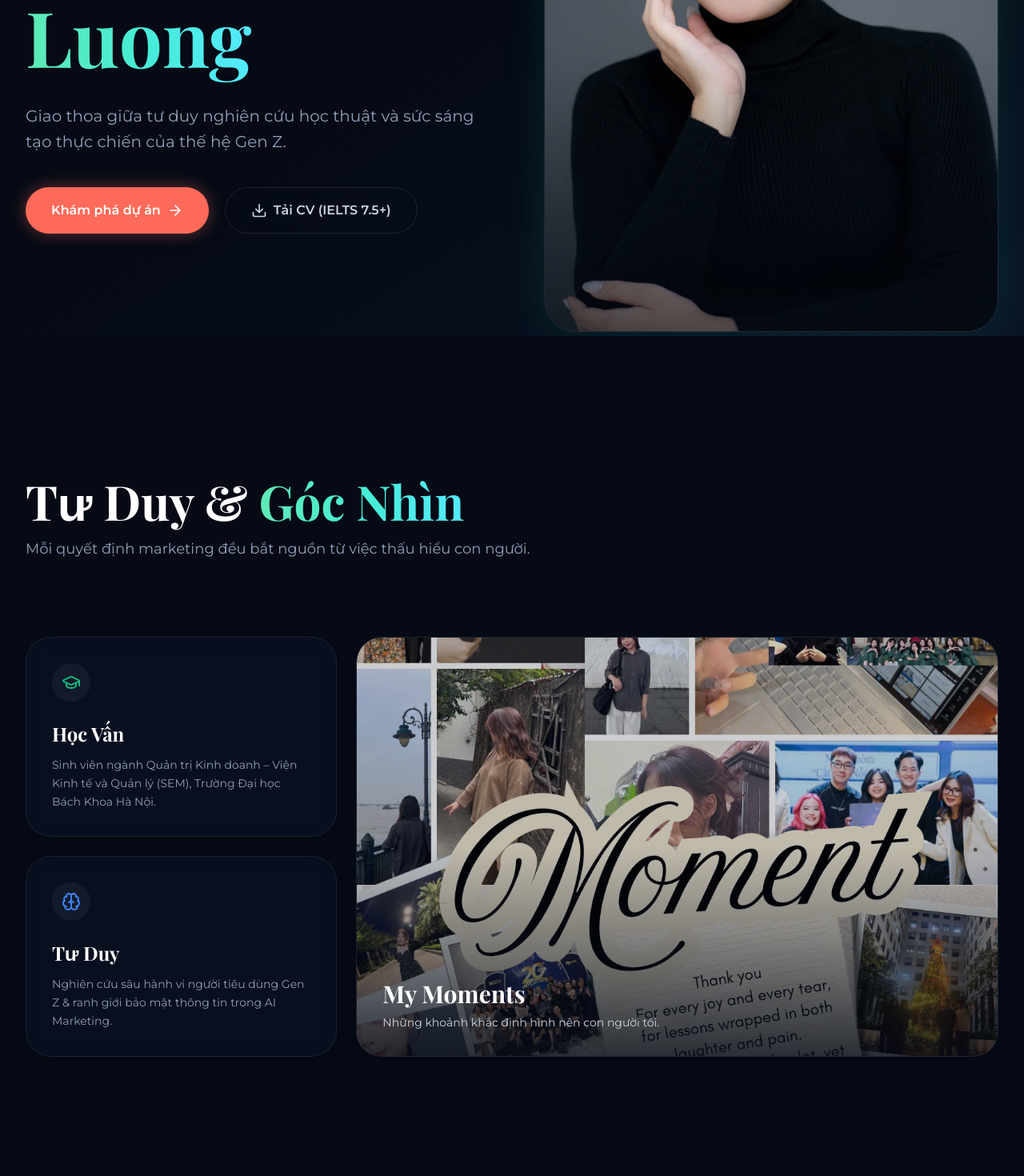
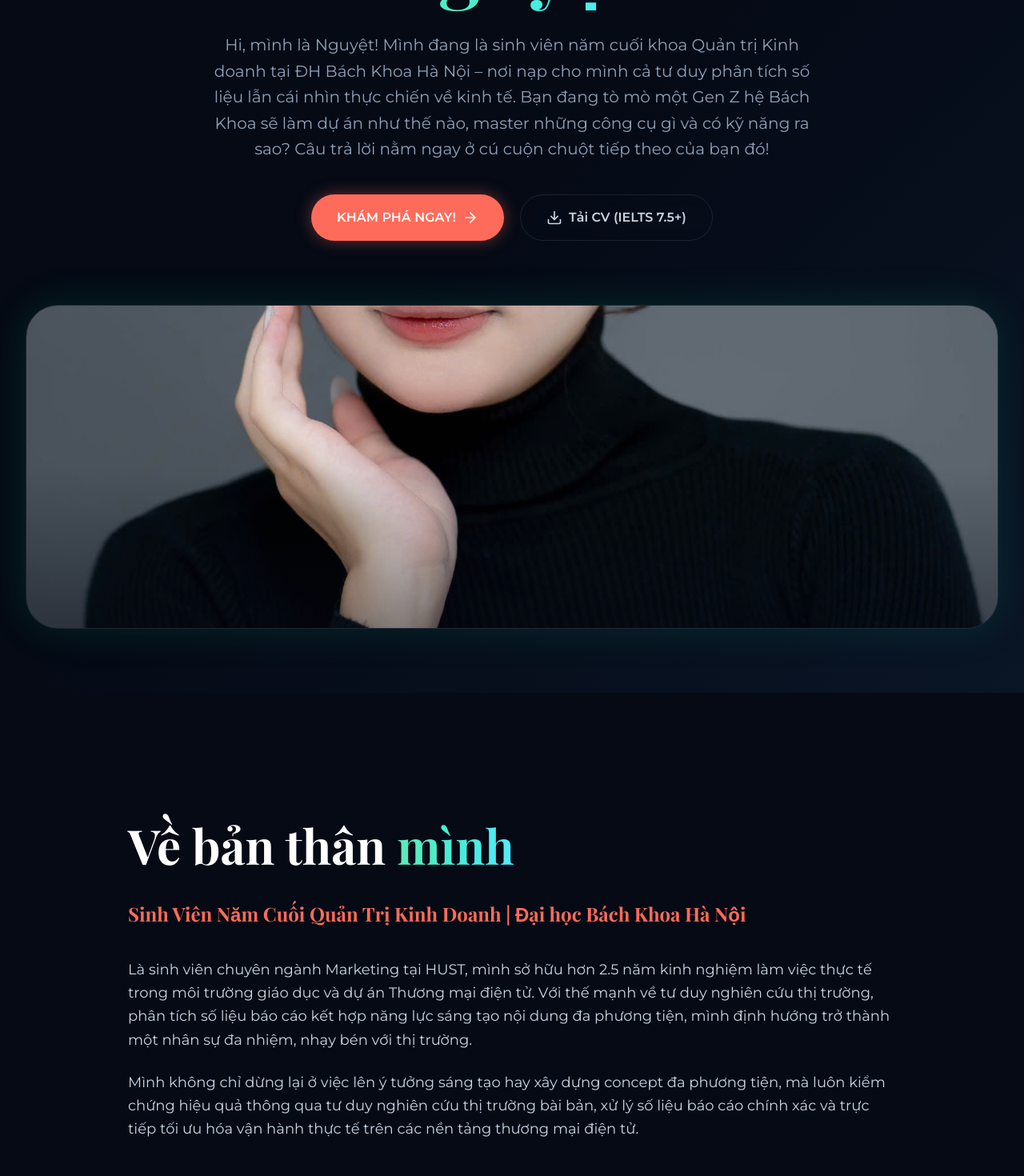
Before and after one commit to uncletanh/Nguyet-Portfolio, a Next.js app: page / in a window 1280 px wide. Shown: the part 380-1850 px from the top of the page at 80% size. Built offline with nearby package versions, Linux system fonts and the light colour scheme.

Commit message:
Update content, add Biography and Moments sections, rearrange layout

```diff
--- a/src/app/page.tsx
+++ b/src/app/page.tsx
@@ -1,6 +1,8 @@
 import HeroSection from "@/components/HeroSection";
+import Biography from "@/components/Biography";
 import AboutMe from "@/components/AboutMe";
 import ExperienceTimeline from "@/components/ExperienceTimeline";
+import Moments from "@/components/Moments";
 import ProjectsGrid from "@/components/ProjectsGrid";
 import ContactFooter from "@/components/ContactFooter";
 
@@ -8,8 +10,10 @@ export default function Home() {
   return (
     <main className="flex flex-col gap-12 md:gap-20 overflow-hidden w-full">
       <HeroSection />
+      <Biography />
       <AboutMe />
       <ExperienceTimeline />
+      <Moments />
       <ProjectsGrid />
       <ContactFooter />
     </main>
--- a/src/components/AboutMe.tsx
+++ b/src/components/AboutMe.tsx
@@ -7,70 +7,49 @@ import Image from "next/image";
 export default function AboutMe() {
   return (
     <section className="py-24 px-4 md:px-8 max-w-7xl mx-auto w-full relative z-10">
-      <div className="mb-16 md:mb-24">
+      <div className="mb-16 md:mb-24 text-center md:text-left">
         <h2 className="text-4xl md:text-5xl lg:text-6xl font-serif font-bold text-white mb-4">
-          Tư Duy & <span className="heading-aurora">Góc Nhìn</span>
+          Kỹ Năng & <span className="heading-aurora">Chuyên Môn</span>
         </h2>
-        <p className="text-slate-400 text-lg max-w-2xl font-sans">
-          Mỗi quyết định marketing đều bắt nguồn từ việc thấu hiểu con người.
+        <p className="text-slate-400 text-lg max-w-2xl font-sans mx-auto md:mx-0">
+          Cân bằng giữa sự thăng hoa của sáng tạo và tính chính xác của dữ liệu.
         </p>
       </div>
 
-      <div className="grid grid-cols-1 md:grid-cols-3 md:grid-rows-2 gap-6 auto-rows-[300px]">
-        {/* Box 1: Học vấn */}
+      <div className="grid grid-cols-1 md:grid-cols-2 gap-8 auto-rows-[300px]">
+        {/* Box 1: Sáng tạo */}
         <motion.div
           initial={{ opacity: 0, y: 20 }}
           whileInView={{ opacity: 1, y: 0 }}
           viewport={{ once: true }}
-          className="bento-box p-8 md:col-span-1 md:row-span-1 flex flex-col justify-between group"
+          className="bento-box p-10 flex flex-col justify-between group"
         >
-          <div className="w-12 h-12 rounded-full bg-white/5 flex items-center justify-center text-[#10B981] mb-6 group-hover:scale-110 transition-transform">
-            <GraduationCap size={24} />
+          <div className="w-14 h-14 rounded-full bg-white/5 flex items-center justify-center text-[#10B981] mb-6 group-hover:scale-110 transition-transform">
+            <Palette size={28} />
           </div>
           <div>
-            <h3 className="text-2xl font-serif font-bold text-white mb-3">Học Vấn</h3>
-            <p className="text-slate-400 font-sans text-sm leading-relaxed">
-              Sinh viên ngành Quản trị Kinh doanh – Viện Kinh tế và Quản lý (SEM), Trường Đại học Bách Khoa Hà Nội.
+            <h3 className="text-3xl font-serif font-bold text-white mb-4">Sáng Tạo Đa Phương Tiện</h3>
+            <p className="text-slate-400 font-sans text-base md:text-lg leading-relaxed">
+              Chủ động lên ý tưởng concept, thiết kế banner/poster và sản xuất video ngắn (Canva, CapCut) phục vụ trực tiếp cho các chiến dịch Marketing và dự án bán hàng thực chiến.
             </p>
           </div>
         </motion.div>
 
-        {/* Box 2: Ảnh Collage */}
-        <motion.div
-          initial={{ opacity: 0, y: 20 }}
-          whileInView={{ opacity: 1, y: 0 }}
-          viewport={{ once: true }}
-          transition={{ delay: 0.1 }}
-          className="bento-box md:col-span-2 md:row-span-2 relative group p-0"
-        >
-          <Image
-            src="/images/img-2.jpg"
-            alt="My Moments"
-            fill
-            className="object-cover transition-transform duration-700 group-hover:scale-105 opacity-80 group-hover:opacity-100"
-          />
-          <div className="absolute inset-0 bg-gradient-to-t from-[#050A15] via-transparent to-transparent opacity-80" />
-          <div className="absolute bottom-8 left-8 right-8">
-            <h3 className="text-3xl font-serif font-bold text-white mb-2">My Moments</h3>
-            <p className="text-slate-300 font-sans text-sm">Những khoảnh khắc định hình nên con người tôi.</p>
-          </div>
-        </motion.div>
-
-        {/* Box 3: Tư duy cốt lõi */}
+        {/* Box 2: Phân tích */}
         <motion.div
           initial={{ opacity: 0, y: 20 }}
           whileInView={{ opacity: 1, y: 0 }}
           viewport={{ once: true }}
           transition={{ delay: 0.2 }}
-          className="bento-box p-8 md:col-span-1 md:row-span-1 flex flex-col justify-between group"
+          className="bento-box p-10 flex flex-col justify-between group"
         >
-          <div className="w-12 h-12 rounded-full bg-white/5 flex items-center justify-center text-[#3B82F6] mb-6 group-hover:scale-110 transition-transform">
-            <Brain size={24} />
+          <div className="w-14 h-14 rounded-full bg-white/5 flex items-center justify-center text-[#3B82F6] mb-6 group-hover:scale-110 transition-transform">
+            <Brain size={28} />
           </div>
           <div>
-            <h3 className="text-2xl font-serif font-bold text-white mb-3">Tư Duy</h3>
-            <p className="text-slate-400 font-sans text-sm leading-relaxed">
-              Nghiên cứu sâu hành vi người tiêu dùng Gen Z & ranh giới bảo mật thông tin trong AI Marketing.
+            <h3 className="text-3xl font-serif font-bold text-white mb-4">Phân Tích & Tối Ưu</h3>
+            <p className="text-slate-400 font-sans text-base md:text-lg leading-relaxed">
+              Thành thạo khai thác dữ liệu báo cáo (Excel, SPSS, Power BI), quản lý thông tin nhanh chóng và tối ưu hóa giao diện/SEO website thương mại điện tử để thúc đẩy doanh thu.
             </p>
           </div>
         </motion.div>
--- /dev/null
+++ b/src/components/Biography.tsx
@@ -0,0 +1,34 @@
+"use client";
+
+import { motion } from "framer-motion";
+
+export default function Biography() {
+  return (
+    <section className="py-12 md:py-20 px-4 md:px-8 max-w-5xl mx-auto w-full relative z-10 text-center md:text-left">
+      <motion.div
+        initial={{ opacity: 0, y: 30 }}
+        whileInView={{ opacity: 1, y: 0 }}
+        viewport={{ once: true, margin: "-100px" }}
+        transition={{ duration: 0.8, ease: "easeOut" }}
+        className="flex flex-col gap-6"
+      >
+        <h2 className="text-4xl md:text-5xl lg:text-6xl font-serif font-bold text-white mb-4">
+          Về bản thân <span className="heading-aurora">mình</span>
+        </h2>
+
+        <h3 className="text-xl md:text-2xl font-serif font-bold text-[#FF6B5A] mb-4">
+          Sinh Viên Năm Cuối Quản Trị Kinh Doanh | Đại học Bách Khoa Hà Nội
+        </h3>
+
+        <div className="space-y-6 text-slate-300 font-sans text-base md:text-lg leading-relaxed">
+          <p>
+            Là sinh viên chuyên ngành Marketing tại HUST, mình sở hữu hơn 2.5 năm kinh nghiệm làm việc thực tế trong môi trường giáo dục và dự án Thương mại điện tử. Với thế mạnh về tư duy nghiên cứu thị trường, phân tích số liệu báo cáo kết hợp năng lực sáng tạo nội dung đa phương tiện, mình định hướng trở thành một nhân sự đa nhiệm, nhạy bén với thị trường.
+          </p>
+          <p>
+            Mình không chỉ dừng lại ở việc lên ý tưởng sáng tạo hay xây dựng concept đa phương tiện, mà luôn kiểm chứng hiệu quả thông qua tư duy nghiên cứu thị trường bài bản, xử lý số liệu báo cáo chính xác và trực tiếp tối ưu hóa vận hành thực tế trên các nền tảng thương mại điện tử.
+          </p>
+        </div>
+      </motion.div>
+    </section>
+  );
+}
--- a/src/components/ContactFooter.tsx
+++ b/src/components/ContactFooter.tsx
@@ -28,19 +28,19 @@ export default function ContactFooter() {
                 <h2 className="text-5xl md:text-6xl font-serif font-bold text-white mb-2">
                   Let's <span className="heading-aurora">Connect</span>
                 </h2>
-                <p className="text-slate-400 font-sans text-lg max-w-sm">
-                  Cùng trao đổi về Marketing và tạo ra những giá trị mới!
+                <p className="text-slate-400 font-sans text-lg max-w-sm leading-relaxed">
+                  Một chút thông tin liên lạc của mình. Đừng ngần ngại liên hệ để ta hiểu nhau hơn!
                 </p>
               </div>
             </div>
 
             <div className="flex flex-col gap-6 md:gap-8 mb-12">
-              <a href="mailto:minhnguyet.marketing@gmail.com" className="flex items-center gap-4 md:gap-6 group w-full sm:w-fit">
+              <a href="mailto:nguyetyeah@gmail.com" className="flex items-center gap-4 md:gap-6 group w-full sm:w-fit">
                 <div className="w-12 h-12 md:w-14 md:h-14 shrink-0 rounded-full bg-white/5 border border-white/10 flex items-center justify-center text-slate-300 group-hover:text-[#10B981] group-hover:border-[#10B981]/50 group-hover:shadow-[0_0_20px_rgba(16,185,129,0.2)] transition-all duration-300">
                   <Mail className="w-5 h-5 md:w-6 md:h-6" />
                 </div>
                 <span className="font-sans text-sm sm:text-base md:text-lg text-slate-300 group-hover:text-white transition-colors break-all">
-                  minhnguyet.marketing@gmail.com
+                  nguyetyeah@gmail.com
                 </span>
               </a>
               <div className="flex items-center gap-4 md:gap-6 group w-full sm:w-fit">
@@ -53,10 +53,10 @@ export default function ContactFooter() {
               </div>
             </div>
 
-            <div className="flex gap-4">
-              {/* Social Icons using SVGs styled for Dark Theme */}
-              <a href="#" className="w-12 h-12 rounded-full bg-white/5 border border-white/10 flex items-center justify-center text-slate-400 hover:text-white hover:bg-[#0077b5] hover:border-transparent transition-all duration-300">
-                <svg className="w-5 h-5" fill="currentColor" viewBox="0 0 24 24"><path d="M19 0h-14c-2.761 0-5 2.239-5 5v14c0 2.761 2.239 5 5 5h14c2.762 0 5-2.239 5-5v-14c0-2.761-2.238-5-5-5zm-11 19h-3v-11h3v11zm-1.5-12.268c-.966 0-1.75-.79-1.75-1.764s.784-1.764 1.75-1.764 1.75.79 1.75 1.764-.783 1.764-1.75 1.764zm13.5 12.268h-3v-5.604c0-3.368-4-3.113-4 0v5.604h-3v-11h3v1.765c1.396-2.586 7-2.777 7 2.476v6.759z"/></svg>
+            <div className="flex gap-4 mt-8">
+              {/* Facebook Icon */}
+              <a href="https://facebook.com" target="_blank" rel="noopener noreferrer" className="w-12 h-12 rounded-full bg-white/5 border border-white/10 flex items-center justify-center text-slate-400 hover:text-white hover:bg-[#1877F2] hover:border-transparent transition-all duration-300">
+                <svg className="w-5 h-5" fill="currentColor" viewBox="0 0 24 24"><path d="M24 12.073c0-6.627-5.373-12-12-12s-12 5.373-12 12c0 5.99 4.388 10.954 10.125 11.854v-8.385H7.078v-3.469h3.047V9.43c0-3.007 1.792-4.669 4.533-4.669 1.312 0 2.686.235 2.686.235v2.953H15.83c-1.491 0-1.956.925-1.956 1.874v2.25h3.328l-.532 3.469h-2.796v8.385C19.612 23.027 24 18.062 24 12.073z"/></svg>
               </a>
               <a href="#" className="w-12 h-12 rounded-full bg-white/5 border border-white/10 flex items-center justify-center text-slate-400 hover:text-white hover:bg-gradient-to-tr hover:from-yellow-400 hover:via-pink-500 hover:to-purple-500 hover:border-transparent transition-all duration-300">
                 <svg className="w-5 h-5" fill="currentColor" viewBox="0 0 24 24"><path d="M12 2.163c3.204 0 3.584.012 4.85.07 3.252.148 4.771 1.691 4.919 4.919.058 1.265.069 1.645.069 4.849 0 3.205-.012 3.584-.069 4.849-.149 3.225-1.664 4.771-4.919 4.919-1.266.058-1.644.07-4.85.07-3.204 0-3.584-.012-4.849-.07-3.26-.149-4.771-1.699-4.919-4.92-.058-1.265-.07-1.644-.07-4.849 0-3.204.013-3.583.07-4.849.149-3.227 1.664-4.771 4.919-4.919 1.266-.057 1.645-.069 4.849-.069zm0-2.163c-3.259 0-3.667.014-4.947.072-4.358.2-6.78 2.618-6.98 6.98-.059 1.281-.073 1.689-.073 4.948 0 3.259.014 3.668.072 4.948.2 4.358 2.618 6.78 6.98 6.98 1.281.058 1.689.072 4.948.072 3.259 0 3.668-.014 4.948-.072 4.354-.2 6.782-2.618 6.979-6.98.059-1.28.073-1.689.073-4.948 0-3.259-.014-3.667-.072-4.947-.196-4.354-2.617-6.78-6.979-6.98-1.281-.059-1.69-.073-4.949-.073zm0 5.838c-3.403 0-6.162 2.759-6.162 6.162s2.759 6.163 6.162 6.163 6.162-2.759 6.162-6.163c0-3.403-2.759-6.162-6.162-6.162zm0 10.162c-2.209 0-4-1.79-4-4 0-2.209 1.791-4 4-4s4 1.791 4 4c0 2.21-1.791 4-4 4zm6.406-11.845c-.796 0-1.441.645-1.441 1.44s.645 1.44 1.441 1.44c.795 0 1.439-.645 1.439-1.44s-.644-1.44-1.439-1.44z"/></svg>
--- a/src/components/HeroSection.tsx
+++ b/src/components/HeroSection.tsx
@@ -13,54 +13,54 @@ export default function HeroSection() {
         <div className="absolute top-[20%] right-[-10%] w-[40%] h-[60%] rounded-full opacity-10 bg-[radial-gradient(circle_at_center,_var(--tw-gradient-stops))] from-[#3B82F6] via-[#3B82F6]/20 to-transparent" />
       </div>
 
-      <div className="max-w-7xl mx-auto px-4 md:px-8 w-full flex flex-col lg:flex-row items-center gap-12 lg:gap-20">
+      <div className="max-w-7xl mx-auto px-4 md:px-8 w-full flex flex-col items-center gap-12 lg:gap-20">
 
-        {/* Left Content */}
-        <div className="flex-1 text-center lg:text-left z-10">
+        {/* Top Content */}
+        <div className="w-full text-center z-10 pt-10">
           <motion.div
             initial={{ opacity: 0, y: 30 }}
             animate={{ opacity: 1, y: 0 }}
             transition={{ duration: 0.8, ease: "easeOut" }}
           >
             <span className="text-[#10B981] font-sans tracking-[0.2em] text-sm uppercase font-semibold mb-4 block">
-              Digital Marketer & Content Creator
+              Sinh viên Quản trị Kinh doanh
             </span>
             <h1 className="text-5xl md:text-7xl lg:text-8xl font-serif font-bold text-white mb-6 leading-tight">
-              Minh Nguyet <br/>
-              <span className="heading-aurora">Luong</span>
+              Lương Minh <br/>
+              <span className="heading-aurora">Nguyệt</span>
             </h1>
-            <p className="text-lg md:text-xl text-slate-400 mb-10 max-w-xl mx-auto lg:mx-0 font-sans leading-relaxed">
-              Giao thoa giữa tư duy nghiên cứu học thuật và sức sáng tạo thực chiến của thế hệ Gen Z.
+            <p className="text-lg md:text-xl text-slate-400 mb-10 max-w-3xl mx-auto font-sans leading-relaxed">
+              Hi, mình là Nguyệt! Mình đang là sinh viên năm cuối khoa Quản trị Kinh doanh tại ĐH Bách Khoa Hà Nội – nơi nạp cho mình cả tư duy phân tích số liệu lẫn cái nhìn thực chiến về kinh tế. Bạn đang tò mò một Gen Z hệ Bách Khoa sẽ làm dự án như thế nào, master những công cụ gì và có kỹ năng ra sao? Câu trả lời nằm ngay ở cú cuộn chuột tiếp theo của bạn đó!
             </p>
 
-            <div className="flex flex-col sm:flex-row gap-5 justify-center lg:justify-start">
+            <div className="flex flex-col sm:flex-row gap-5 justify-center">
               <button className="btn-premium flex items-center justify-center gap-2 group">
-                Khám phá dự án
+                KHÁM PHÁ NGAY!
                 <ArrowRight size={20} className="group-hover:translate-x-1 transition-transform" />
               </button>
-              <button className="btn-ghost flex items-center justify-center gap-2">
+              <a href="/cv/CV.pdf" target="_blank" rel="noopener noreferrer" className="btn-ghost flex items-center justify-center gap-2">
                 <Download size={20} /> Tải CV (IELTS 7.5+)
-              </button>
+              </a>
             </div>
           </motion.div>
         </div>
 
-        {/* Right Image */}
-        <div className="flex-1 w-full max-w-lg lg:max-w-none relative z-10">
+        {/* Full-width Image */}
+        <div className="w-full relative z-10 mb-20">
           <motion.div
-            initial={{ opacity: 0, scale: 0.8, rotate: -5 }}
-            animate={{ opacity: 1, scale: 1, rotate: 0 }}
+            initial={{ opacity: 0, scale: 0.95, y: 30 }}
+            animate={{ opacity: 1, scale: 1, y: 0 }}
             transition={{ duration: 1, ease: "easeOut", delay: 0.2 }}
-            className="w-full aspect-[4/5] relative rounded-[2.5rem] overflow-hidden border border-white/10 shadow-[0_0_50px_rgba(16,185,129,0.15)]"
+            className="w-full aspect-[21/9] md:aspect-[3/1] relative rounded-[2.5rem] overflow-hidden border border-white/10 shadow-[0_0_50px_rgba(16,185,129,0.15)]"
           >
             {/* Inner Glow */}
-            <div className="absolute inset-0 bg-gradient-to-t from-[#050A15] via-transparent to-transparent z-10 opacity-60" />
+            <div className="absolute inset-0 bg-gradient-to-t from-[#050A15] via-transparent to-transparent z-10 opacity-40" />
 
             <Image
               src="/images/img-1.jpg"
               alt="Minh Nguyet Portrait"
               fill
-              className="object-cover"
+              className="object-cover object-top md:object-center"
               priority
             />
           </motion.div>
--- /dev/null
+++ b/src/components/Moments.tsx
@@ -0,0 +1,36 @@
+"use client";
+
+import { motion } from "framer-motion";
+import Image from "next/image";
+
+export default function Moments() {
+  return (
+    <section className="py-12 md:py-24 px-4 md:px-8 max-w-7xl mx-auto w-full relative z-10">
+      <div className="mb-12 md:mb-16 text-center md:text-left">
+        <h2 className="text-4xl md:text-5xl lg:text-6xl font-serif font-bold text-white mb-4">
+          My <span className="heading-aurora">Moments</span>
+        </h2>
+        <p className="text-slate-400 text-lg max-w-2xl font-sans mx-auto md:mx-0">
+          Những khoảnh khắc định hình nên con người tôi.
+        </p>
+      </div>
+
+      <motion.div
+        initial={{ opacity: 0, scale: 0.95, y: 30 }}
+        whileInView={{ opacity: 1, scale: 1, y: 0 }}
+        viewport={{ once: true, margin: "-100px" }}
+        transition={{ duration: 0.8, ease: "easeOut" }}
+        className="w-full relative aspect-[16/9] md:aspect-[21/9] rounded-[2rem] overflow-hidden shadow-[0_0_50px_rgba(16,185,129,0.1)] border border-white/10"
+      >
+        <Image
+          src="/images/img-2.jpg"
+          alt="My Moments Collage"
+          fill
+          className="object-cover"
+        />
+        {/* Subtle overlay */}
+        <div className="absolute inset-0 bg-gradient-to-t from-[#050A15]/80 via-transparent to-transparent pointer-events-none" />
+      </motion.div>
+    </section>
+  );
+}
```
Also changed, not shown: 1 other file (tests, documents, lock files or other folders).
